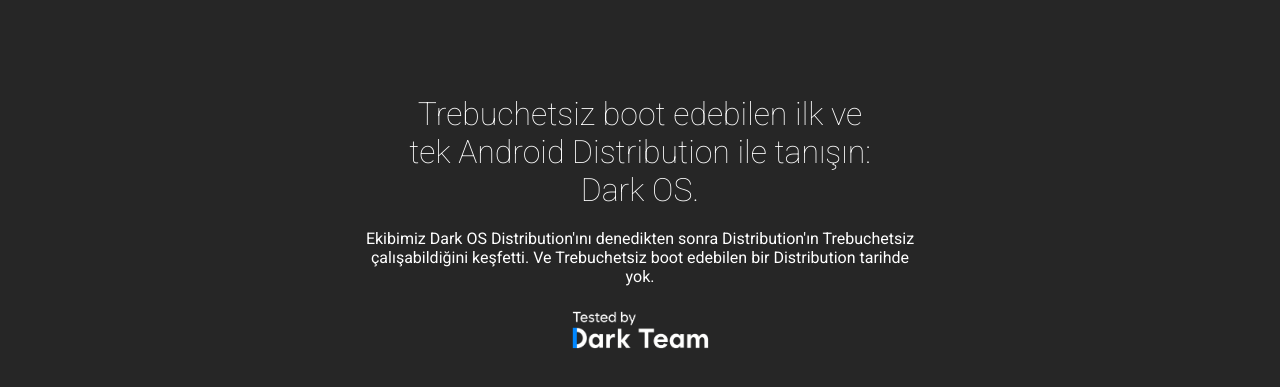
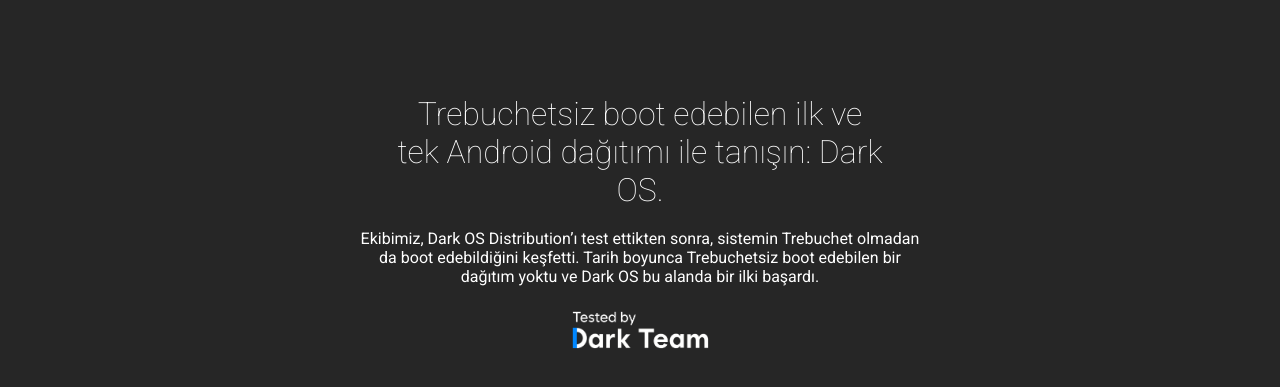
Before and after one commit to Dark-OS-Android-Distrobution/Dark-OS-WebSite, a plain HTML site: page index.html in a window 1280 px wide. Shown: the part 105-492 px from the top of the page. Drawn offline with nearby package versions, Linux system fonts and the light colour scheme.

Commit message:
Update index.html

```diff
--- a/index.html
+++ b/index.html
@@ -22,8 +22,8 @@
         </ul>
     </div>
     <div class="centerer">
-        <h1 id="trebuchet">Trebuchetsiz boot edebilen ilk ve tek Android Distribution ile tanışın: Dark OS.</h1>
-        <p id="trebuchetp">Ekibimiz Dark OS Distribution'ını denedikten sonra Distribution'ın Trebuchetsiz çalışabildiğini keşfetti. Ve Trebuchetsiz boot edebilen bir Distribution tarihde yok.</p>
+        <h1 id="trebuchet">Trebuchetsiz boot edebilen ilk ve tek Android dağıtımı ile tanışın: Dark OS.</h1>
+        <p id="trebuchetp">Ekibimiz, Dark OS Distribution’ı test ettikten sonra, sistemin Trebuchet olmadan da boot edebildiğini keşfetti. Tarih boyunca Trebuchetsiz boot edebilen bir dağıtım yoktu ve Dark OS bu alanda bir ilki başardı.</p>
         <img id="trebuchetimg" src="images/testedByDarkTeam.png" alt="" width="150px">
     </div>
 </body>
```
